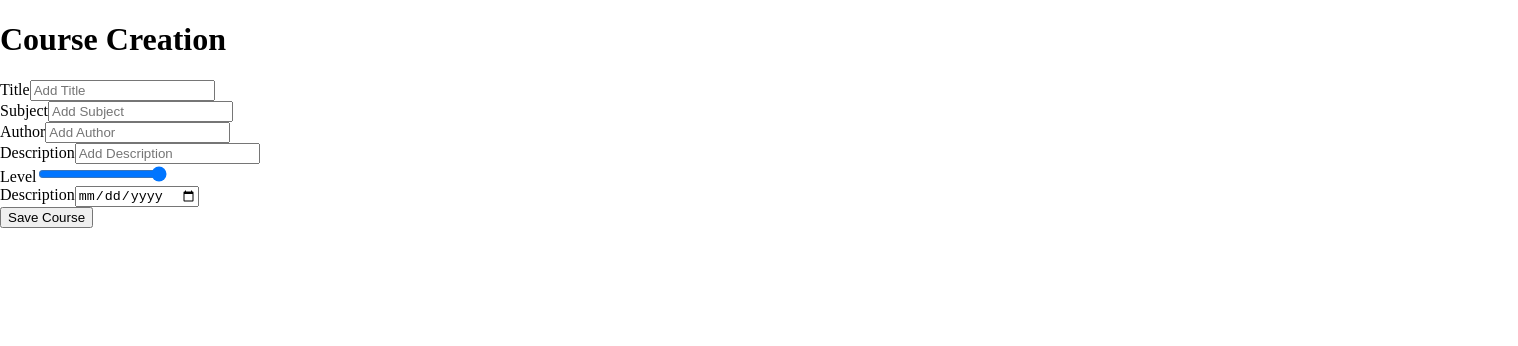
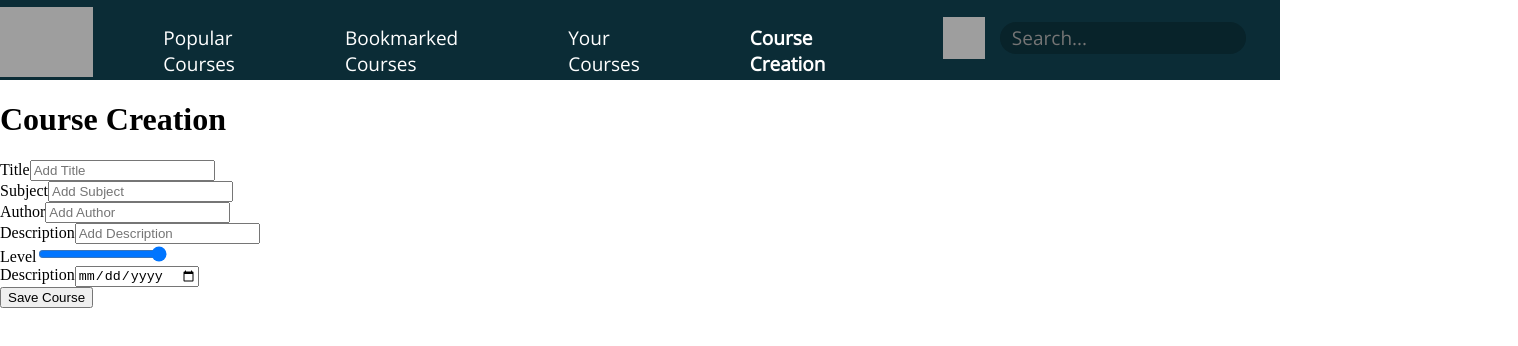
Before and after one commit to VedS1/CourseConnected, a React (Create React App) app in the folder educational-app/: page /course-creation in a window 1280 px wide. Shown: the top 346 px of the page, 1518 px wide, since content can reach past the window. Built offline with nearby package versions, Linux system fonts and the light colour scheme; no server answers; grey boxes are pictures that could not be loaded.

Commit message:
Change Coursecreation page

```diff
--- a/educational-app/src/App.js
+++ b/educational-app/src/App.js
@@ -1,6 +1,6 @@
 import React from 'react'
 import MenuCard from './components/menucards/MenuCard';
-import CourseCreationPage from './components/coursecreation/CourseCreationPage';
+import CourseCreationPage from './components/coursedisplaypages/CourseCreationPage';
 import Login from './components/loginAndRegister/Login';
 import LoginError from './components/loginAndRegister/LoginError';
 import Register from './components/loginAndRegister/Register'
--- a/educational-app/src/components/coursecreation/CourseCreationPage.js
+++ b/educational-app/src/components/coursedisplaypages/CourseCreationPage.js
@@ -1,5 +1,6 @@
 import axios from "axios"
 import { useState, useEffect } from 'react';
+import MenuBar from "./MenuBar";
 
 const CourseCreationPage = () => {
     //States
@@ -50,6 +51,7 @@ const CourseCreationPage = () => {
 
     return (
         <div>
+            <MenuBar link4="true"/>
             <h1>Course Creation</h1>
             <form className='add-form' onSubmit={addToDB}>
                 <div className='form-control'>
--- a/educational-app/src/components/coursedisplaypages/MenuBar.js
+++ b/educational-app/src/components/coursedisplaypages/MenuBar.js
@@ -1,7 +1,7 @@
 import { useHistory } from "react-router-dom";
 import "./MenuBar.css"
 
-const MenuBar = ({ link1,link2,link3 }) => {
+const MenuBar = ({ link1,link2,link3,link4 }) => {
     let history = useHistory();
     const loginClick = () => {history.push("/login")}
     const registerClick = () => {history.push("/registration")}
@@ -17,6 +17,7 @@ const MenuBar = ({ link1,link2,link3 }) => {
             <a className="popularCourses" style={link1 ? (bold) : (normal)} href="/popular-courses">Popular Courses</a>
             <a className="bookmarkedCourses"    style={link2 ? (bold) : (normal)} href="/bookmarked">Bookmarked Courses</a>
             <a className="yourCourses" style={link3 ? (bold) : (normal)} href="/your-courses">Your Courses</a>
+            <a className="yourCourses" style={link4 ? (bold) : (normal)} href="/course-creation">Course Creation</a>
             </div>
 
             <div className='rightSide'>
```
